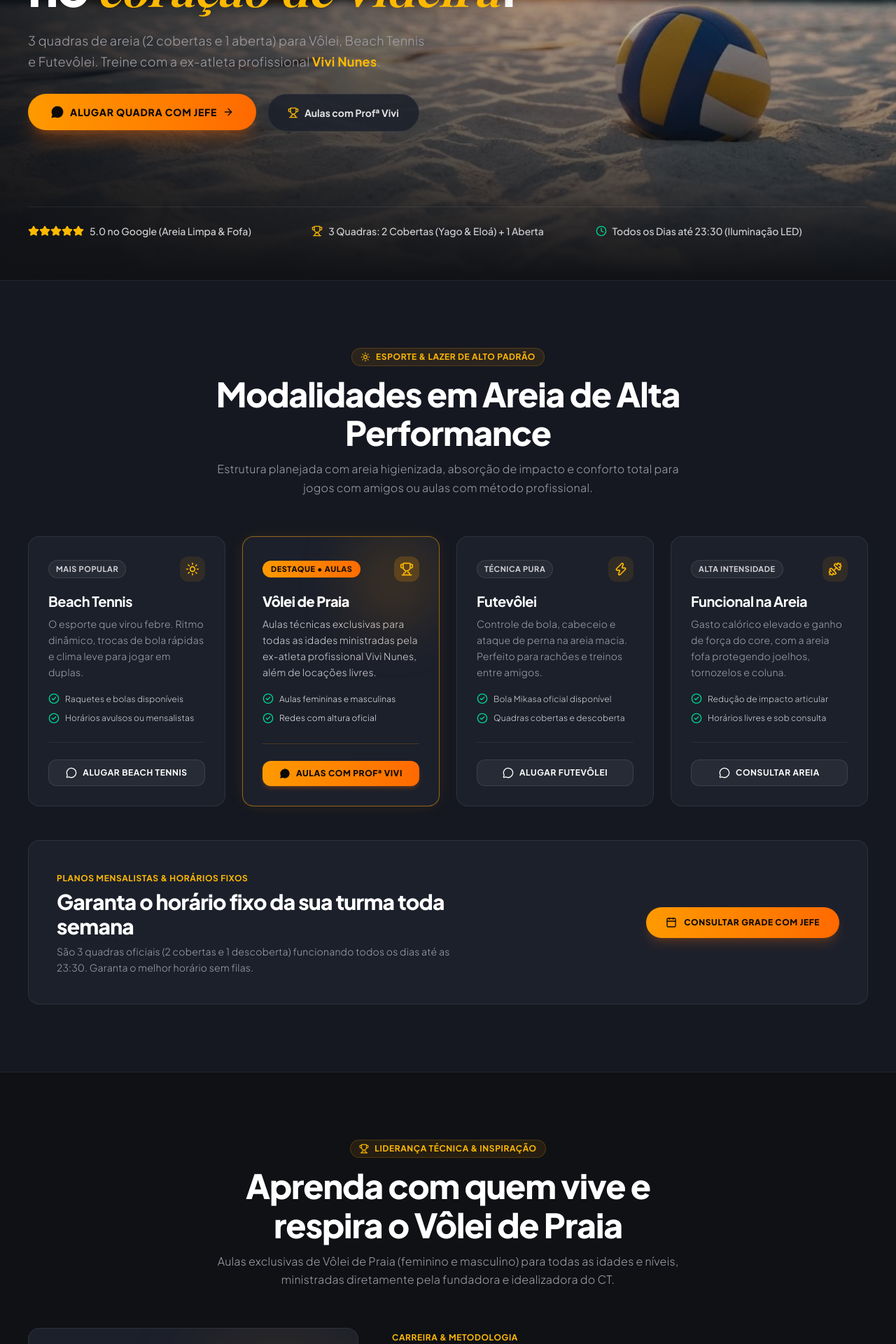
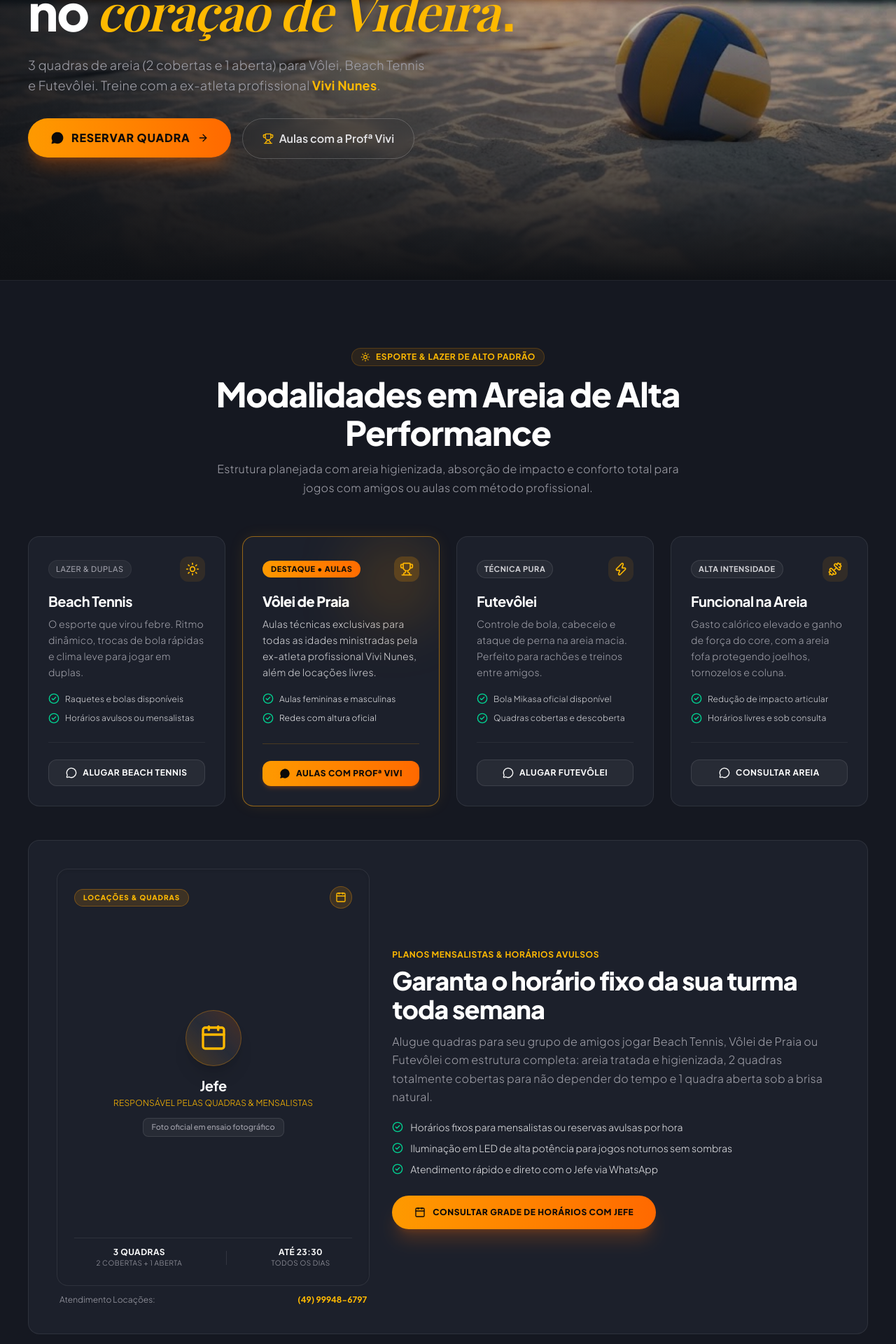
Before and after one commit to Ryan863/CT-VIVI-NUNES, a Next.js app: page / in a window 1280 px wide. Shown: the part 400-2320 px from the top of the page at 70% size. Built offline with nearby package versions, Linux system fonts and the light colour scheme; a web font is replaced by a local one.

Commit message:
feat: add jefe photo placeholder, updated hero action buttons, clean hero without bottom bar, yellow dot on H1, and beach tennis badge update

```diff
--- a/package.json
+++ b/package.json
@@ -25,6 +25,7 @@
     "@types/react-dom": "^19",
     "eslint": "^9",
     "eslint-config-next": "16.4.3",
+    "playwright": "^1.64.1",
     "tailwindcss": "^4",
     "typescript": "^5"
   }
--- a/src/app/page.tsx
+++ b/src/app/page.tsx
@@ -449,14 +449,14 @@ export default function HomePage() {
               </span>
             </div>
 
-            {/* H1 Idêntico à Imagem 2: Quebra exata de linhas no mobile e Playfair Display Italic elegante */}
+            {/* H1 Idêntico à Imagem 2 com pontinho final amarelo */}
             <h1 className="hero-reveal font-heading font-extrabold text-[clamp(2.1rem,7.5vw,2.75rem)] sm:text-5xl md:text-6xl lg:text-7xl tracking-tight text-white leading-[1.12]">
               Viva a energia da <br className="sm:hidden" />
               praia no{" "}
               <span className="font-playfair text-amber-400 font-semibold italic inline-block drop-shadow-[0_2px_10px_rgba(0,0,0,0.65)]">
                 coração de Videira
               </span>
-              .
+              <span className="text-amber-400 font-heading">.</span>
             </h1>
 
             {/* Subtítulo idêntico à Imagem 2: leve (font-weight: 300, font-size: 0.95rem) */}
@@ -468,78 +468,33 @@ export default function HomePage() {
               .
             </p>
 
-            {/* Ação Dupla com Botões Elegantes e Compactos no Mobile */}
-            <div className="hero-reveal mt-4 sm:mt-8 flex flex-col sm:flex-row items-center md:items-start gap-2.5 sm:gap-4 w-full sm:w-auto">
+            {/* Ação Dupla: Botão Laranja Principal "Reservar quadra" + Botão Secundário Transparente */}
+            <div className="hero-reveal mt-5 sm:mt-8 flex flex-col sm:flex-row items-center md:items-start gap-3 sm:gap-4 w-full sm:w-auto">
+              {/* Botão Primário Laranja */}
               <a
                 href={CONTACTS.jefe.whatsappUrl}
                 target="_blank"
                 rel="noopener noreferrer"
-                className="group w-full sm:w-auto inline-flex items-center justify-center gap-2 px-5 py-3 sm:px-8 sm:py-4 rounded-full text-[0.85rem] sm:text-sm font-extrabold uppercase tracking-wider bg-gradient-to-r from-amber-500 to-orange-500 hover:from-amber-400 hover:to-orange-400 text-stone-950 shadow-xl shadow-orange-500/25 transition-all duration-300 hover:scale-105 active:scale-95"
+                className="group w-full sm:w-auto inline-flex items-center justify-center gap-2.5 px-6 py-3.5 sm:px-8 sm:py-4 rounded-full text-sm sm:text-base font-extrabold uppercase tracking-wider bg-gradient-to-r from-amber-500 to-orange-500 hover:from-amber-400 hover:to-orange-400 text-stone-950 shadow-xl shadow-orange-500/25 transition-all duration-300 hover:scale-105 active:scale-95"
               >
                 <MessageCircle className="w-4 h-4 sm:w-5 sm:h-5 fill-stone-950 stroke-none" />
-                <span>Alugar Quadra com Jefe</span>
+                <span>Reservar quadra</span>
                 <ArrowRight className="w-3.5 h-3.5 sm:w-4 sm:h-4 transition-transform duration-300 group-hover:translate-x-1" />
               </a>
 
+              {/* Botão Secundário com Fundo Transparente e Contorno Discreto */}
               <Link
                 href="#professores"
-                className="w-full sm:w-auto inline-flex items-center justify-center gap-2 px-5 py-3 sm:px-7 sm:py-4 rounded-full text-[0.85rem] sm:text-sm font-bold text-zinc-200 bg-[#1C202B]/85 hover:bg-[#1C202B] border border-white/[0.08] hover:border-amber-500/40 transition-all duration-300 hover:scale-105 active:scale-95"
+                className="w-full sm:w-auto inline-flex items-center justify-center gap-2 px-6 py-3.5 sm:px-7 sm:py-4 rounded-full text-sm sm:text-base font-semibold text-zinc-200 hover:text-white bg-transparent border border-white/20 hover:border-amber-400/50 hover:bg-white/5 transition-all duration-300 hover:scale-105 active:scale-95 backdrop-blur-sm"
               >
-                <Trophy className="w-3.5 h-3.5 sm:w-4 sm:h-4 text-amber-400" />
-                <span>Aulas com Profª Vivi</span>
+                <Trophy className="w-4 h-4 text-amber-400" />
+                <span>Aulas com a Profª Vivi</span>
               </Link>
             </div>
           </div>
         </div>
 
-        {/* Layer 2: Barra Inferior de Autoridade & Trust Badges */}
-        <div className="hero-reveal relative z-10 max-w-[1200px] mx-auto w-full mt-2 sm:mt-6 pt-2.5 sm:pt-5 pb-1 sm:pb-0 border-t border-white/[0.08]">
-          {/* Versão Mobile Compacta (1 linha limpa com badges) */}
-          <div className="flex sm:hidden items-center justify-between text-[11px] font-medium text-zinc-300 px-1">
-            <div className="flex items-center gap-1.5">
-              <Star className="w-3.5 h-3.5 fill-amber-400 stroke-amber-400" />
-              <span>5.0 no Google</span>
-            </div>
-            <span className="text-zinc-600">•</span>
-            <div className="flex items-center gap-1.5">
-              <Trophy className="w-3.5 h-3.5 text-amber-400" />
-              <span>3 Quadras</span>
-            </div>
-            <span className="text-zinc-600">•</span>
-            <div className="flex items-center gap-1.5">
-              <Clock className="w-3.5 h-3.5 text-emerald-400" />
-              <span>Até 23:30</span>
-            </div>
-          </div>
-
-          {/* Versão Desktop Completa */}
-          <div className="hidden sm:grid grid-cols-3 gap-4 text-center md:text-left">
-            <div className="flex items-center justify-center md:justify-start gap-2 py-1">
-              <div className="flex text-amber-400">
-                {[...Array(5)].map((_, i) => (
-                  <Star key={i} className="w-4 h-4 fill-amber-400 stroke-amber-400" />
-                ))}
-              </div>
-              <span className="text-xs sm:text-sm font-medium text-zinc-300">
-                5.0 no Google (Areia Limpa & Fofa)
-              </span>
-            </div>
-
-            <div className="flex items-center justify-center md:justify-start gap-2 py-1">
-              <Trophy className="w-4 h-4 text-amber-400" />
-              <span className="text-xs sm:text-sm font-medium text-zinc-300">
-                3 Quadras: 2 Cobertas (Yago & Eloá) + 1 Aberta
-              </span>
-            </div>
-
-            <div className="flex items-center justify-center md:justify-start gap-2 py-1">
-              <Clock className="w-4 h-4 text-emerald-400" />
-              <span className="text-xs sm:text-sm font-medium text-zinc-300">
-                Todos os Dias até 23:30 (Iluminação LED)
-              </span>
-            </div>
-          </div>
-        </div>
+        {/* Barra inferior removida a pedido para manter visual 100% clean no mobile e PC */}
       </section>
 
       {/* ============================================================== */}
@@ -569,8 +524,8 @@ export default function HomePage() {
             <div className="card-clean rounded-2xl p-6 sm:p-7 flex flex-col justify-between h-full">
               <div>
                 <div className="flex items-center justify-between mb-4">
-                  <span className="px-2.5 py-1 rounded-full text-[11px] font-bold uppercase tracking-wider bg-white/5 text-zinc-300 border border-white/10">
-                    Mais Popular
+                  <span className="px-2.5 py-1 rounded-full text-[11px] font-medium uppercase tracking-wider bg-white/5 text-zinc-400 border border-white/5">
+                    Lazer & Duplas
                   </span>
                   <div className="w-9 h-9 rounded-xl bg-amber-500/10 text-amber-400 flex items-center justify-center">
                     <Sun className="w-5 h-5" />
@@ -737,31 +692,104 @@ export default function HomePage() {
             </div>
           </div>
 
-          {/* Banner de Chamada para Locação Mensalista */}
+          {/* Card Editorial de Locação & Foto Oficial do Jefe */}
           <div
             id="locacao"
-            className="mt-12 rounded-2xl p-8 sm:p-10 card-clean border-amber-500/30 flex flex-col md:flex-row items-center justify-between gap-6"
+            className="mt-12 rounded-2xl p-6 sm:p-10 card-clean border-amber-500/30 relative overflow-hidden"
           >
-            <div className="max-w-xl text-center md:text-left">
-              <span className="text-amber-400 text-xs font-bold uppercase tracking-wider">
-                Planos Mensalistas & Horários Fixos
-              </span>
-              <h3 className="font-heading text-2xl sm:text-3xl font-extrabold text-white mt-1.5">
-                Garanta o horário fixo da sua turma toda semana
-              </h3>
-              <p className="text-[#A1A1AA] text-sm mt-2 leading-relaxed">
-                São 3 quadras oficiais (2 cobertas e 1 descoberta) funcionando todos os dias até as 23:30. Garanta o melhor horário sem filas.
-              </p>
-            </div>
-            <a
-              href={CONTACTS.jefe.whatsappUrl}
-              target="_blank"
-              rel="noopener noreferrer"
-              className="w-full md:w-auto flex-shrink-0 inline-flex items-center justify-center gap-2.5 px-7 py-3.5 rounded-full font-extrabold text-xs uppercase tracking-wider bg-gradient-to-r from-amber-500 to-orange-500 hover:from-amber-400 hover:to-orange-400 text-stone-950 transition-all hover:scale-105 shadow-lg shadow-orange-500/20"
-            >
-              <Calendar className="w-4 h-4" />
-              <span>Consultar Grade com Jefe</span>
-            </a>
+            <div className="grid grid-cols-1 lg:grid-cols-12 gap-8 items-center">
+              {/* Lado Esquerdo: Placeholder Vertical Sofisticado para Foto Oficial do Jefe */}
+              <div className="lg:col-span-5 flex flex-col">
+                {/* <!-- TROCAR Pela Foto Real: Foto Oficial do Jefe (Locações) (Vertical 3:4 ou 4:5) --> */}
+                <div className="relative aspect-[3/4] w-full rounded-2xl overflow-hidden bg-[#1C202B] border border-white/[0.08] flex flex-col items-center justify-between p-6 text-center shadow-inner group">
+                  {/* Badge de cabeçalho */}
+                  <div className="w-full flex items-center justify-between z-10">
+                    <span className="px-3 py-1 rounded-full text-[10px] font-black tracking-widest uppercase bg-amber-500/15 text-amber-400 border border-amber-500/30">
+                      Locações & Quadras
+                    </span>
+                    <div className="w-8 h-8 rounded-full bg-amber-500/15 border border-amber-500/30 flex items-center justify-center text-amber-400">
+                      <Calendar className="w-4 h-4" />
+                    </div>
+                  </div>
+
+                  {/* Centro do Placeholder */}
+                  <div className="flex flex-col items-center justify-center my-auto py-4 z-10">
+                    <div className="w-20 h-20 rounded-full bg-gradient-to-tr from-amber-500/20 via-white/5 to-orange-500/20 border border-amber-500/30 flex items-center justify-center text-amber-400 shadow-xl mb-4">
+                      <Calendar className="w-10 h-10" />
+                    </div>
+                    <h4 className="font-heading text-xl font-bold text-white">
+                      Jefe
+                    </h4>
+                    <p className="text-xs font-semibold text-amber-400 uppercase tracking-wider mt-1">
+                      Responsável pelas Quadras & Mensalistas
+                    </p>
+                    <span className="mt-3 px-3 py-1 rounded-lg bg-white/5 border border-white/10 text-[11px] text-zinc-400 font-medium">
+                      Foto oficial em ensaio fotográfico
+                    </span>
+                  </div>
+
+                  {/* Badges na Base do Placeholder */}
+                  <div className="w-full pt-3 border-t border-white/[0.08] flex items-center justify-around text-center text-[10px] uppercase tracking-wider text-zinc-400 z-10">
+                    <div>
+                      <span className="block font-bold text-white text-xs">3 Quadras</span>
+                      <span>2 Cobertas + 1 Aberta</span>
+                    </div>
+                    <div className="h-5 w-px bg-white/10" />
+                    <div>
+                      <span className="block font-bold text-white text-xs">Até 23:30</span>
+                      <span>Todos os Dias</span>
+                    </div>
+                  </div>
+                </div>
+
+                <div className="mt-3 text-center sm:text-left flex items-center justify-between px-1 text-xs text-zinc-400">
+                  <span>Atendimento Locações:</span>
+                  <strong className="text-amber-400 font-bold">{CONTACTS.jefe.phoneDisplay}</strong>
+                </div>
+              </div>
+
+              {/* Lado Direito: Informações das Locações e Ação */}
+              <div className="lg:col-span-7 flex flex-col justify-between space-y-5">
+                <div>
+                  <span className="text-amber-400 text-xs font-bold uppercase tracking-wider">
+                    Planos Mensalistas & Horários Avulsos
+                  </span>
+                  <h3 className="font-heading text-2xl sm:text-3xl lg:text-4xl font-extrabold text-white mt-1.5 leading-snug">
+                    Garanta o horário fixo da sua turma toda semana
+                  </h3>
+                  <p className="text-[#A1A1AA] text-sm sm:text-base mt-3 leading-relaxed">
+                    Alugue quadras para seu grupo de amigos jogar Beach Tennis, Vôlei de Praia ou Futevôlei com estrutura completa: areia tratada e higienizada, 2 quadras totalmente cobertas para não depender do tempo e 1 quadra aberta sob a brisa natural.
+                  </p>
+                </div>
+
+                <div className="space-y-2.5">
+                  <div className="flex items-center gap-2.5 text-xs sm:text-sm text-zinc-200">
+                    <CheckCircle2 className="w-4 h-4 text-emerald-400 flex-shrink-0" />
+                    <span>Horários fixos para mensalistas ou reservas avulsas por hora</span>
+                  </div>
+                  <div className="flex items-center gap-2.5 text-xs sm:text-sm text-zinc-200">
+                    <CheckCircle2 className="w-4 h-4 text-emerald-400 flex-shrink-0" />
+                    <span>Iluminação em LED de alta potência para jogos noturnos sem sombras</span>
+                  </div>
+                  <div className="flex items-center gap-2.5 text-xs sm:text-sm text-zinc-200">
+                    <CheckCircle2 className="w-4 h-4 text-emerald-400 flex-shrink-0" />
+                    <span>Atendimento rápido e direto com o Jefe via WhatsApp</span>
+                  </div>
+                </div>
+
+                <div className="pt-2 flex flex-col sm:flex-row items-center gap-4">
+                  <a
+                    href={CONTACTS.jefe.whatsappUrl}
+                    target="_blank"
+                    rel="noopener noreferrer"
+                    className="w-full sm:w-auto inline-flex items-center justify-center gap-2.5 px-8 py-4 rounded-full font-extrabold text-xs uppercase tracking-wider bg-gradient-to-r from-amber-500 to-orange-500 hover:from-amber-400 hover:to-orange-400 text-stone-950 transition-all hover:scale-105 shadow-xl shadow-orange-500/20"
+                  >
+                    <Calendar className="w-4 h-4" />
+                    <span>Consultar Grade de Horários com Jefe</span>
+                  </a>
+                </div>
+              </div>
+            </div>
           </div>
         </div>
       </section>
```
Also changed, not shown: playwright-test.mjs (added, +106 -0 lines), 1 other file (tests, documents, lock files or other folders).
